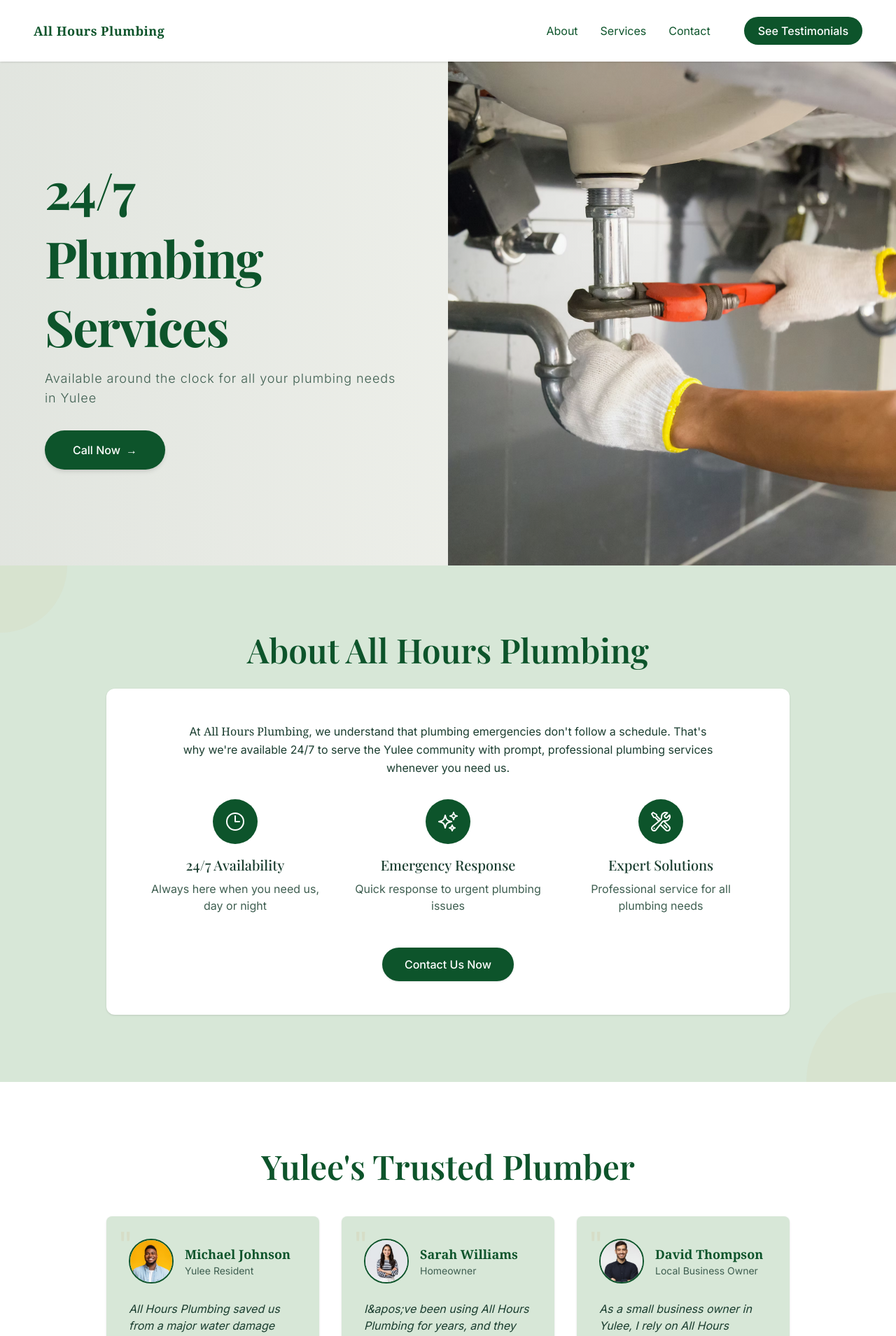
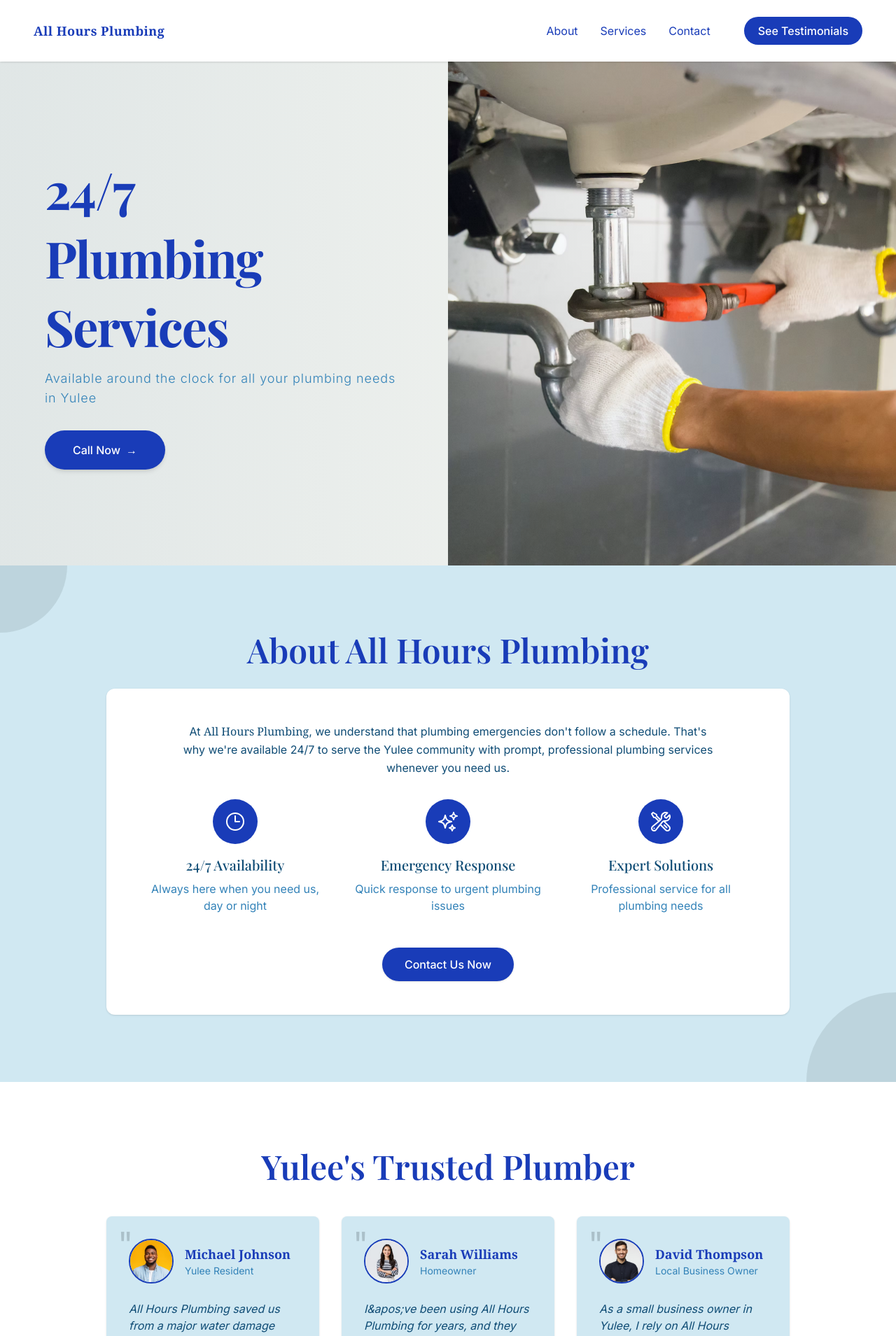
Before and after one commit to ameydabhade/all-hours-plumbing, a Next.js app: page / in a window 1280 px wide. Shown: the top 1909 px of the page at 70% size. Built offline with nearby package versions, Linux system fonts and the light colour scheme.

Commit message:
Change color theme from green to blue to match plumbing theme

```diff
--- a/src/app/globals.css
+++ b/src/app/globals.css
@@ -5,11 +5,11 @@
 :root {
   --background: #ffffff;
   --foreground: #171717;
-  --primary: #1a3d2f;
-  --primary-light: #d7e7d7;
-  --text-primary: #1a3d2f;
-  --text-secondary: #3e5e50;
-  --accent: #d4b98c;
+  --primary: #0f4c75;
+  --primary-light: #d0e8f2;
+  --text-primary: #0f4c75;
+  --text-secondary: #3282b8;
+  --accent: #1b262c;
 }
 
 @theme inline {
--- a/src/components/About.tsx
+++ b/src/components/About.tsx
@@ -6,7 +6,7 @@ const About = () => (
     <div className="absolute bottom-0 right-0 w-32 h-32 bg-[var(--accent)] opacity-10 rounded-tl-full"></div>
 
     <div className="container mx-auto max-w-5xl px-6">
-      <h2 className="text-3xl md:text-5xl font-serif font-semibold text-green-900 mb-8 text-center">About All Hours Plumbing</h2>
+      <h2 className="text-3xl md:text-5xl font-serif font-semibold text-blue-800 mb-8 text-center">About All Hours Plumbing</h2>
 
       <div className="bg-white bg-opacity-50 backdrop-blur-sm rounded-xl p-8 md:p-12 shadow-sm">
         <p className="text-[var(--text-primary)] leading-relaxed mb-8 text-center max-w-3xl mx-auto">
@@ -15,7 +15,7 @@ const About = () => (
 
         <div className="grid grid-cols-1 md:grid-cols-3 gap-8 mb-12">
           <div className="text-center">
-            <div className="w-16 h-16 mx-auto mb-4 flex items-center justify-center rounded-full bg-green-900 text-white">
+            <div className="w-16 h-16 mx-auto mb-4 flex items-center justify-center rounded-full bg-blue-800 text-white">
               <svg xmlns="http://www.w3.org/2000/svg" fill="none" viewBox="0 0 24 24" strokeWidth={1.5} stroke="currentColor" className="w-8 h-8">
                 <path strokeLinecap="round" strokeLinejoin="round" d="M12 6v6h4.5m4.5 0a9 9 0 11-18 0 9 9 0 0118 0z" />
               </svg>
@@ -25,7 +25,7 @@ const About = () => (
           </div>
 
           <div className="text-center">
-            <div className="w-16 h-16 mx-auto mb-4 flex items-center justify-center rounded-full bg-green-900 text-white">
+            <div className="w-16 h-16 mx-auto mb-4 flex items-center justify-center rounded-full bg-blue-800 text-white">
               <svg xmlns="http://www.w3.org/2000/svg" fill="none" viewBox="0 0 24 24" strokeWidth={1.5} stroke="currentColor" className="w-8 h-8">
                 <path strokeLinecap="round" strokeLinejoin="round" d="M9.813 15.904L9 18.75l-.813-2.846a4.5 4.5 0 00-3.09-3.09L2.25 12l2.846-.813a4.5 4.5 0 003.09-3.09L9 5.25l.813 2.846a4.5 4.5 0 003.09 3.09L15.75 12l-2.846.813a4.5 4.5 0 00-3.09 3.09zM18.259 8.715L18 9.75l-.259-1.035a3.375 3.375 0 00-2.455-2.456L14.25 6l1.036-.259a3.375 3.375 0 002.455-2.456L18 2.25l.259 1.035a3.375 3.375 0 002.456 2.456L21.75 6l-1.035.259a3.375 3.375 0 00-2.456 2.456zM16.894 20.567L16.5 21.75l-.394-1.183a2.25 2.25 0 00-1.423-1.423L13.5 18.75l1.183-.394a2.25 2.25 0 001.423-1.423l.394-1.183.394 1.183a2.25 2.25 0 001.423 1.423l1.183.394-1.183.394a2.25 2.25 0 00-1.423 1.423z" />
               </svg>
@@ -35,7 +35,7 @@ const About = () => (
           </div>
 
           <div className="text-center">
-            <div className="w-16 h-16 mx-auto mb-4 flex items-center justify-center rounded-full bg-green-900 text-white">
+            <div className="w-16 h-16 mx-auto mb-4 flex items-center justify-center rounded-full bg-blue-800 text-white">
               <svg xmlns="http://www.w3.org/2000/svg" fill="none" viewBox="0 0 24 24" strokeWidth={1.5} stroke="currentColor" className="w-8 h-8">
                 <path strokeLinecap="round" strokeLinejoin="round" d="M11.42 15.17L17.25 21A2.652 2.652 0 0021 17.25l-5.877-5.877M11.42 15.17l2.496-3.03c.317-.384.74-.626 1.208-.766M11.42 15.17l-4.655 5.653a2.548 2.548 0 11-3.586-3.586l6.837-5.63m5.108-.233c.55-.164 1.163-.188 1.743-.14a4.5 4.5 0 004.486-6.336l-3.276 3.277a3.004 3.004 0 01-2.25-2.25l3.276-3.276a4.5 4.5 0 00-6.336 4.486c.091 1.076-.071 2.264-.904 2.95l-.102.085m-1.745 1.437L5.909 7.5H4.5L2.25 3.75l1.5-1.5L7.5 4.5v1.409l4.26 4.26m-1.745 1.437l1.745-1.437m6.615 8.206L15.75 15.75M4.867 19.125h.008v.008h-.008v-.008z" />
               </svg>
@@ -46,7 +46,7 @@ const About = () => (
         </div>
 
         <div className="text-center">
-          <button className="px-8 py-3 rounded-full bg-green-900 text-white font-medium btn-animate shadow-sm">
+          <button className="px-8 py-3 rounded-full bg-blue-800 text-white font-medium btn-animate shadow-sm">
             Contact Us Now
           </button>
         </div>
--- a/src/components/Header.tsx
+++ b/src/components/Header.tsx
@@ -3,14 +3,14 @@ import Link from "next/link";
 
 const Header = () => (
   <header className="flex justify-between items-center py-6 px-8 md:px-12 bg-white shadow-sm sticky top-0 z-50 backdrop-blur-sm bg-opacity-95">
-    <div className="font-serif text-lg font-semibold text-green-900 tracking-wide">All Hours Plumbing</div>
+    <div className="font-serif text-lg font-semibold text-blue-800 tracking-wide">All Hours Plumbing</div>
     <nav className="hidden md:flex gap-8 items-center">
-      <Link href="#about" className="text-green-900 hover:text-[var(--accent)] transition-colors duration-300">About</Link>
-      <Link href="#services" className="text-green-900 hover:text-[var(--accent)] transition-colors duration-300">Services</Link>
-      <Link href="#contact" className="text-green-900 hover:text-[var(--accent)] transition-colors duration-300">Contact</Link>
-      <Link href="#testimonials" className="ml-4 px-5 py-2 rounded-full bg-green-900 text-white font-medium btn-animate">See Testimonials</Link>
+      <Link href="#about" className="text-blue-800 hover:text-[var(--accent)] transition-colors duration-300">About</Link>
+      <Link href="#services" className="text-blue-800 hover:text-[var(--accent)] transition-colors duration-300">Services</Link>
+      <Link href="#contact" className="text-blue-800 hover:text-[var(--accent)] transition-colors duration-300">Contact</Link>
+      <Link href="#testimonials" className="ml-4 px-5 py-2 rounded-full bg-blue-800 text-white font-medium btn-animate">See Testimonials</Link>
     </nav>
-    <button className="md:hidden text-green-900">
+    <button className="md:hidden text-blue-800">
       <svg xmlns="http://www.w3.org/2000/svg" fill="none" viewBox="0 0 24 24" strokeWidth={1.5} stroke="currentColor" className="w-6 h-6">
         <path strokeLinecap="round" strokeLinejoin="round" d="M3.75 6.75h16.5M3.75 12h16.5m-16.5 5.25h16.5" />
       </svg>
--- a/src/components/Hero.tsx
+++ b/src/components/Hero.tsx
@@ -3,16 +3,16 @@ import Image from "next/image";
 
 const Hero = () => (
   <section className="relative h-[90vh] bg-[#f8f8f3] overflow-hidden section-animate">
-    <div className="absolute inset-0 bg-gradient-to-r from-[rgba(26,61,47,0.1)] to-transparent z-10"></div>
+    <div className="absolute inset-0 bg-gradient-to-r from-[rgba(15,76,117,0.1)] to-transparent z-10"></div>
     <div className="grid grid-cols-1 md:grid-cols-2 h-full">
       <div className="flex flex-col justify-center items-start p-12 lg:p-16 z-20">
-        <h1 className="text-5xl md:text-6xl lg:text-7xl font-serif font-bold leading-tight text-green-900 tracking-tight">
+        <h1 className="text-5xl md:text-6xl lg:text-7xl font-serif font-bold leading-tight text-blue-800 tracking-tight">
           <span className="block mb-2 animate-[fadeIn_0.6s_ease-in-out_0.2s_both]">24/7</span>
           <span className="block mb-2 animate-[fadeIn_0.6s_ease-in-out_0.4s_both]">Plumbing</span>
           <span className="block animate-[fadeIn_0.6s_ease-in-out_0.6s_both]">Services</span>
         </h1>
         <p className="text-lg text-[var(--text-secondary)] mt-4 font-light tracking-wider animate-[fadeIn_0.6s_ease-in-out_0.8s_both]">Available around the clock for all your plumbing needs in Yulee</p>
-        <button className="mt-8 px-10 py-4 rounded-full bg-green-900 text-white font-medium btn-animate animate-[fadeIn_0.6s_ease-in-out_1s_both] shadow-md">
+        <button className="mt-8 px-10 py-4 rounded-full bg-blue-800 text-white font-medium btn-animate animate-[fadeIn_0.6s_ease-in-out_1s_both] shadow-md">
           Call Now
           <span className="ml-2">→</span>
         </button>
--- a/src/components/Services.tsx
+++ b/src/components/Services.tsx
@@ -39,7 +39,7 @@ const Services = () => (
   <section id="services" className="py-24 bg-[var(--primary-light)] section-animate">
     <div className="container mx-auto max-w-6xl px-6">
       <div className="text-center mb-16">
-        <h2 className="text-3xl md:text-5xl font-serif font-semibold text-green-900 mb-6">Our Plumbing Services</h2>
+        <h2 className="text-3xl md:text-5xl font-serif font-semibold text-blue-800 mb-6">Our Plumbing Services</h2>
         <p className="text-[var(--text-secondary)] max-w-2xl mx-auto">Available 24/7 for all your plumbing needs in Yulee. We provide reliable, efficient service you can trust.</p>
       </div>
 
@@ -54,17 +54,17 @@ const Services = () => (
                 className="object-cover"
               />
               <div className="absolute top-4 right-4 bg-white rounded-full p-3 shadow-md">
-                <div className="text-green-900">
+                <div className="text-blue-800">
                   {s.icon}
                 </div>
               </div>
             </div>
             <div className="p-8">
-              <h3 className="font-serif text-2xl font-semibold text-green-900 mb-4">{s.title}</h3>
+              <h3 className="font-serif text-2xl font-semibold text-blue-800 mb-4">{s.title}</h3>
               <p className="text-[var(--text-secondary)] mb-6">{s.desc}</p>
               <a
                 href="#contact"
-                className="inline-flex items-center text-green-900 font-medium hover:text-[var(--accent)] transition-colors"
+                className="inline-flex items-center text-blue-800 font-medium hover:text-[var(--accent)] transition-colors"
               >
                 Schedule Service
                 <svg
@@ -86,7 +86,7 @@ const Services = () => (
       <div className="mt-16 text-center">
         <a
           href="#contact"
-          className="inline-block px-8 py-3 rounded-full bg-green-900 text-white font-medium hover:bg-green-800 transition-colors duration-300 shadow-md"
+          className="inline-block px-8 py-3 rounded-full bg-blue-800 text-white font-medium hover:bg-blue-700 transition-colors duration-300 shadow-md"
         >
           View All Services
         </a>
--- a/src/components/Testimonials.tsx
+++ b/src/components/Testimonials.tsx
@@ -25,14 +25,14 @@ const testimonials = [
 const Testimonials = () => (
   <section id="testimonials" className="py-24 bg-white section-animate">
     <div className="container mx-auto max-w-5xl px-6">
-      <h2 className="text-3xl md:text-5xl font-serif font-semibold text-green-900 mb-12 text-center">Yulee&apos;s Trusted Plumber</h2>
+      <h2 className="text-3xl md:text-5xl font-serif font-semibold text-blue-800 mb-12 text-center">Yulee&apos;s Trusted Plumber</h2>
 
       <div className="grid grid-cols-1 md:grid-cols-3 gap-8">
         {testimonials.map((t, i) => (
           <div key={i} className="bg-[var(--primary-light)] bg-opacity-20 p-8 rounded-lg shadow-sm hover:shadow-md transition-shadow duration-300 relative">
             <div className="text-[var(--accent)] text-5xl absolute top-4 left-4 opacity-20">&quot;</div>
             <div className="flex items-center mb-6">
-            <div className="relative w-16 h-16 rounded-full overflow-hidden mr-4 border-2 border-green-900">
+            <div className="relative w-16 h-16 rounded-full overflow-hidden mr-4 border-2 border-blue-800">
                 <Image
                   src={t.image}
                   alt={t.name}
@@ -43,7 +43,7 @@ const Testimonials = () => (
                 />
               </div>
               <div>
-                <div className="font-serif text-lg font-semibold text-green-900">{t.name}</div>
+                <div className="font-serif text-lg font-semibold text-blue-800">{t.name}</div>
                 <div className="text-[var(--text-secondary)] text-sm">{t.role}</div>
               </div>
             </div>
@@ -54,7 +54,7 @@ const Testimonials = () => (
       </div>
 
       <div className="mt-12 text-center">
-        <button className="px-8 py-3 rounded-full border-2 border-green-900 text-green-900 font-medium hover:bg-green-900 hover:text-white transition-colors duration-300">
+        <button className="px-8 py-3 rounded-full border-2 border-blue-800 text-blue-800 font-medium hover:bg-blue-800 hover:text-white transition-colors duration-300">
           Read More Reviews
         </button>
       </div>
```
Also changed, not shown: src/components/Contact.tsx (+9 -9 lines), src/components/Footer.tsx (+7 -7 lines).
